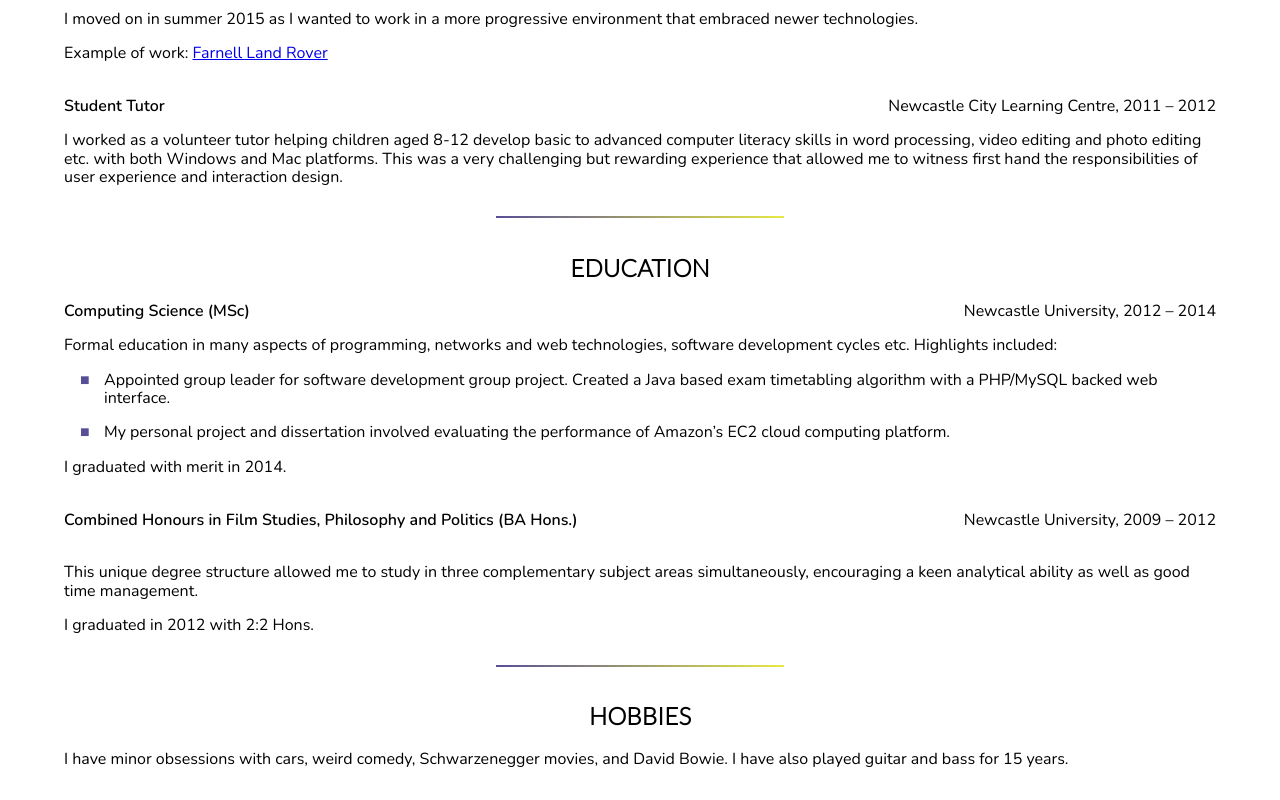
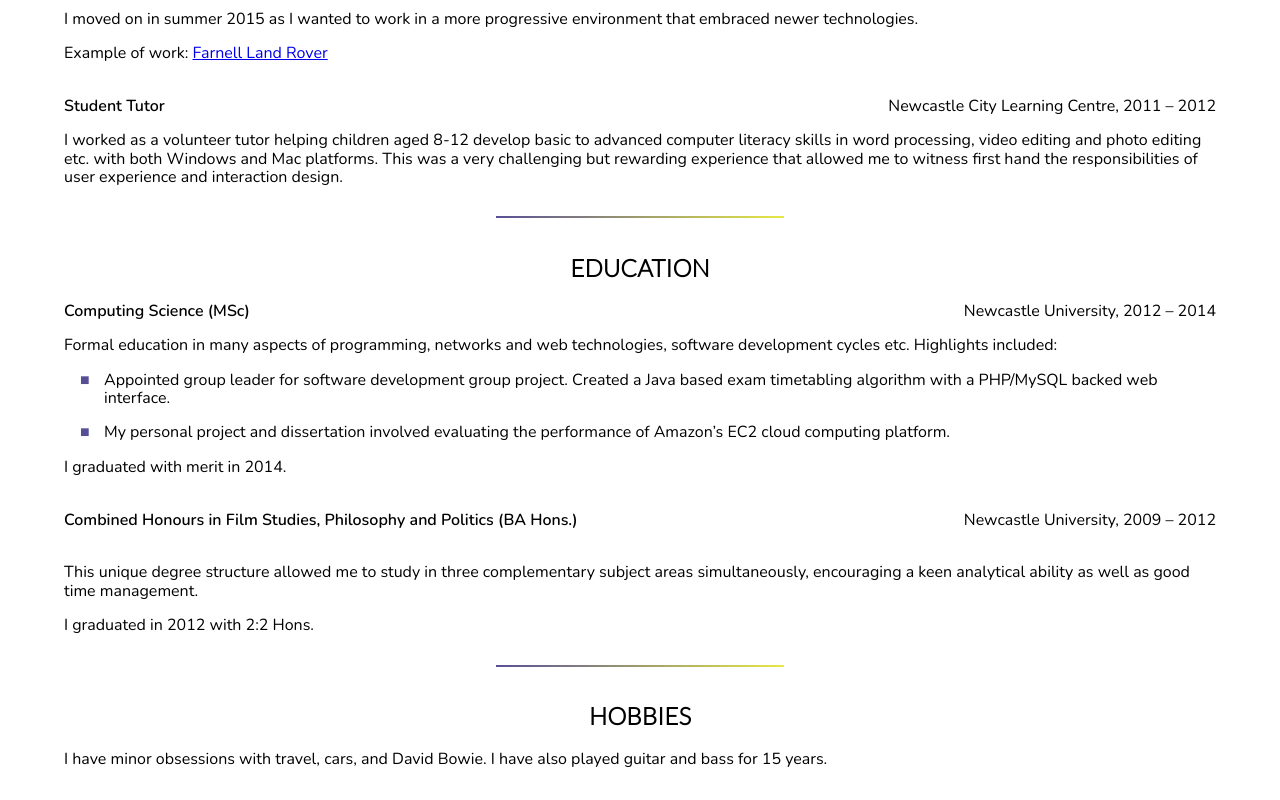
Before and after one commit to samblacklock/samblacklock.github.io, a website: page index.html in a window 1280 px wide. Shown: the part 1868-2668 px from the top of the page. Drawn offline with nearby package versions, Linux system fonts and the light colour scheme.

Commit message:
interests

```diff
--- a/index.html
+++ b/index.html
@@ -141,7 +141,7 @@
 <section class="fun">
   <h2>HOBBIES</h3>
   <p>
-    I have minor obsessions with cars, weird comedy, Schwarzenegger movies, and David Bowie. I have also played guitar and bass for 15 years.
+    I have minor obsessions with travel, cars, and David Bowie. I have also played guitar and bass for 15 years.
   </p>
 
 </section>
```
